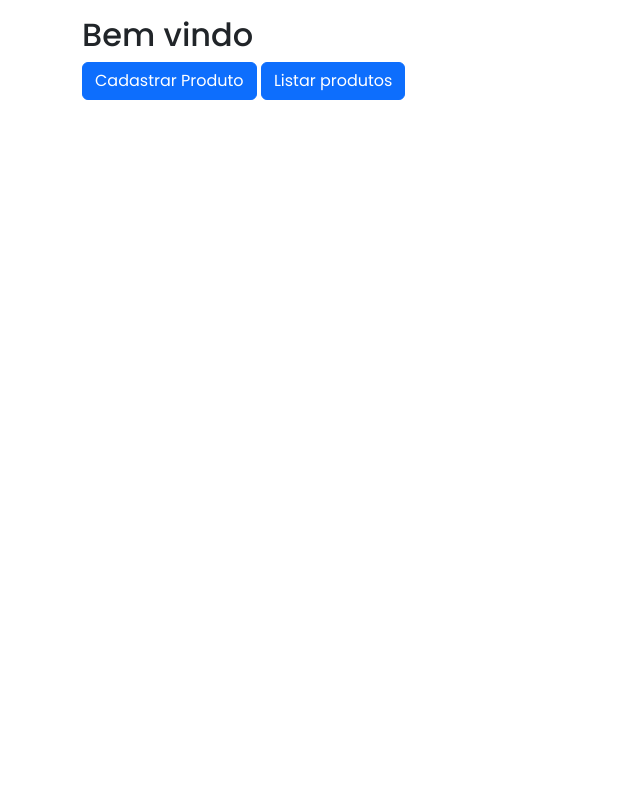
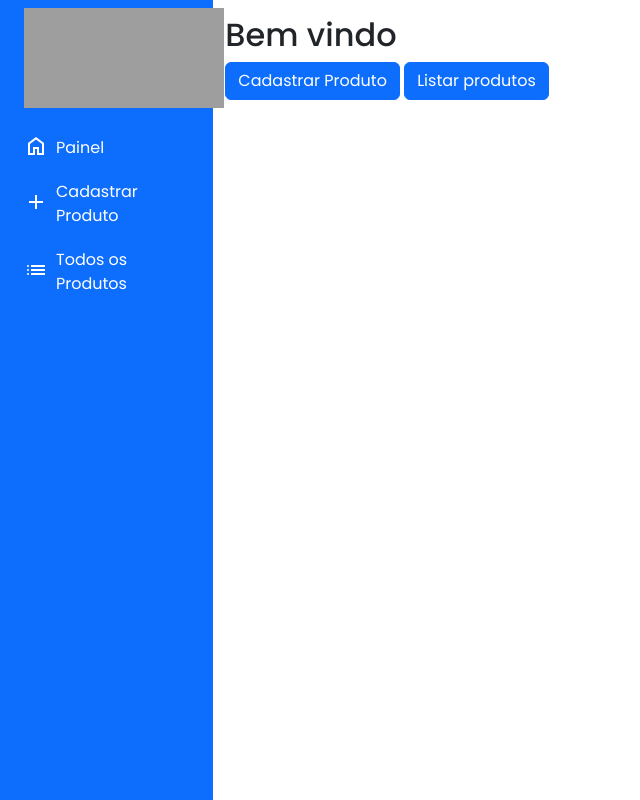
Before and after one commit to thfrod/ticket-manager, a PHP site: page /thfrod/administrador/painel_admin.php in a window 1280 px wide. Shown: the whole page, without its empty margins (0-640 px from the left). Run offline with PHP 8.4, Linux system fonts and the light colour scheme; a user stored in the database is signed in; grey boxes are pictures that could not be loaded.

Commit message:
feat: add variables e aside no painel admin

```diff
--- a/administrador/painel_admin.php
+++ b/administrador/painel_admin.php
@@ -12,8 +12,9 @@ if (!isset($_SESSION['admin_logado'])) {
 }
 ?>
 
-<body class="my-3">
-    <div class="container">
+<body class="painel-admin-content d-flex">
+<?php require("../shared/aside.php") ?>
+    <div class="container my-3">
         <h2>Bem vindo</h2>
         <a href="cadastrar_produto.php" class="btn btn-primary">
             Cadastrar Produto
--- a/assets/css/style.css
+++ b/assets/css/style.css
@@ -10,6 +10,10 @@ html {
   scroll-behavior: smooth;
 }
 
+/*
+.bg-primary {
+    background-color: $azulEscuro !important;
+}*/
 .aside-content .menu-logo {
   width: 200px;
   height: 100px;
--- a/assets/scss/style.scss
+++ b/assets/scss/style.scss
@@ -1,4 +1,5 @@
 @import url('https://fonts.googleapis.com/css2?family=Poppins:wght@100;300;400;500;600;700;800;900&display=swap');
+@import './variables.scss';
 
 $font: 'Poppins', sans-serif;
 
@@ -16,5 +17,10 @@ html {
 body {
 }
 
+/*
+.bg-primary {
+    background-color: $azulEscuro !important;
+}*/
+
 @import './aside.scss';
 @import './login.scss';
--- /dev/null
+++ b/assets/scss/variables.scss
@@ -0,0 +1 @@
+$azulEscuro: #120052;
```
Also changed, not shown: 1 other file.
